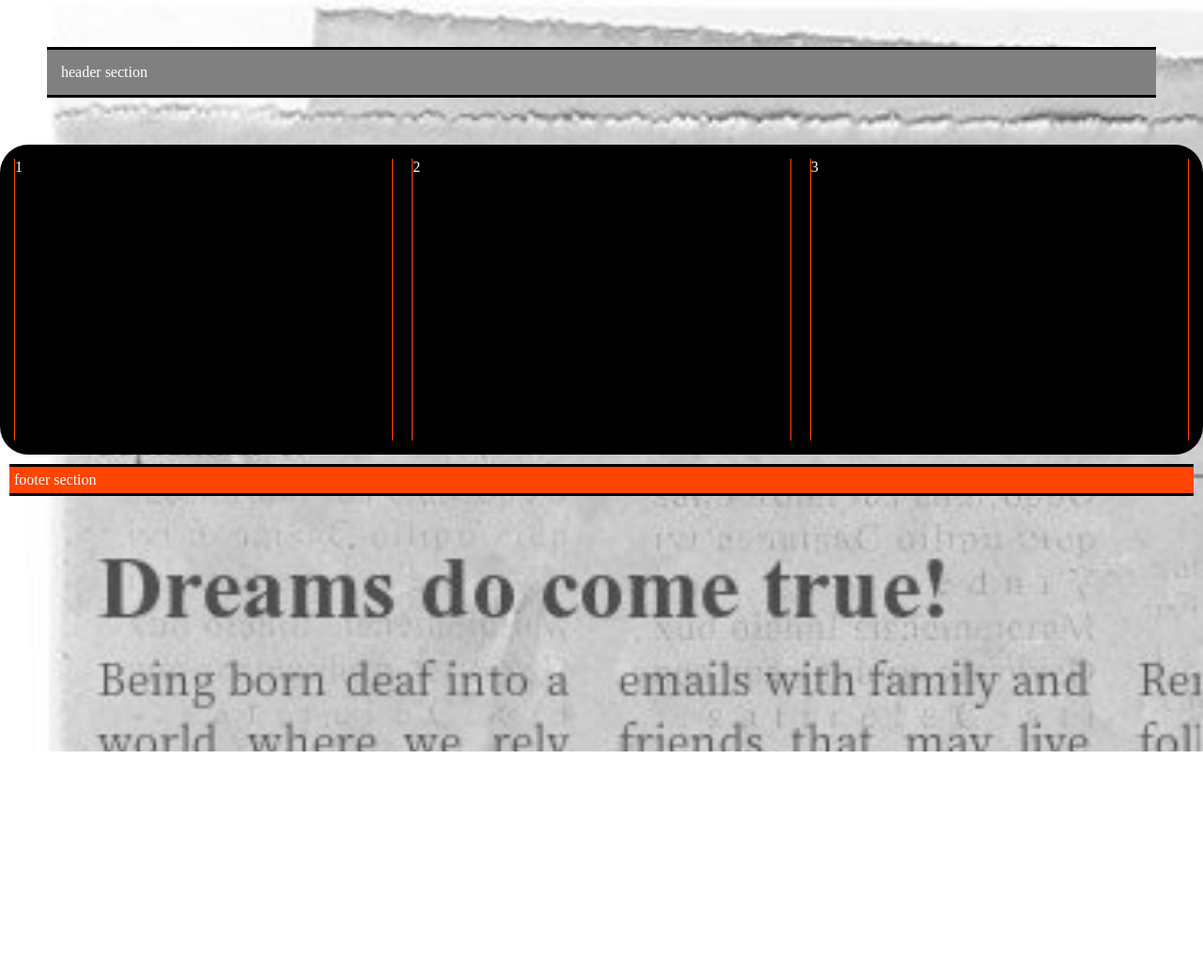
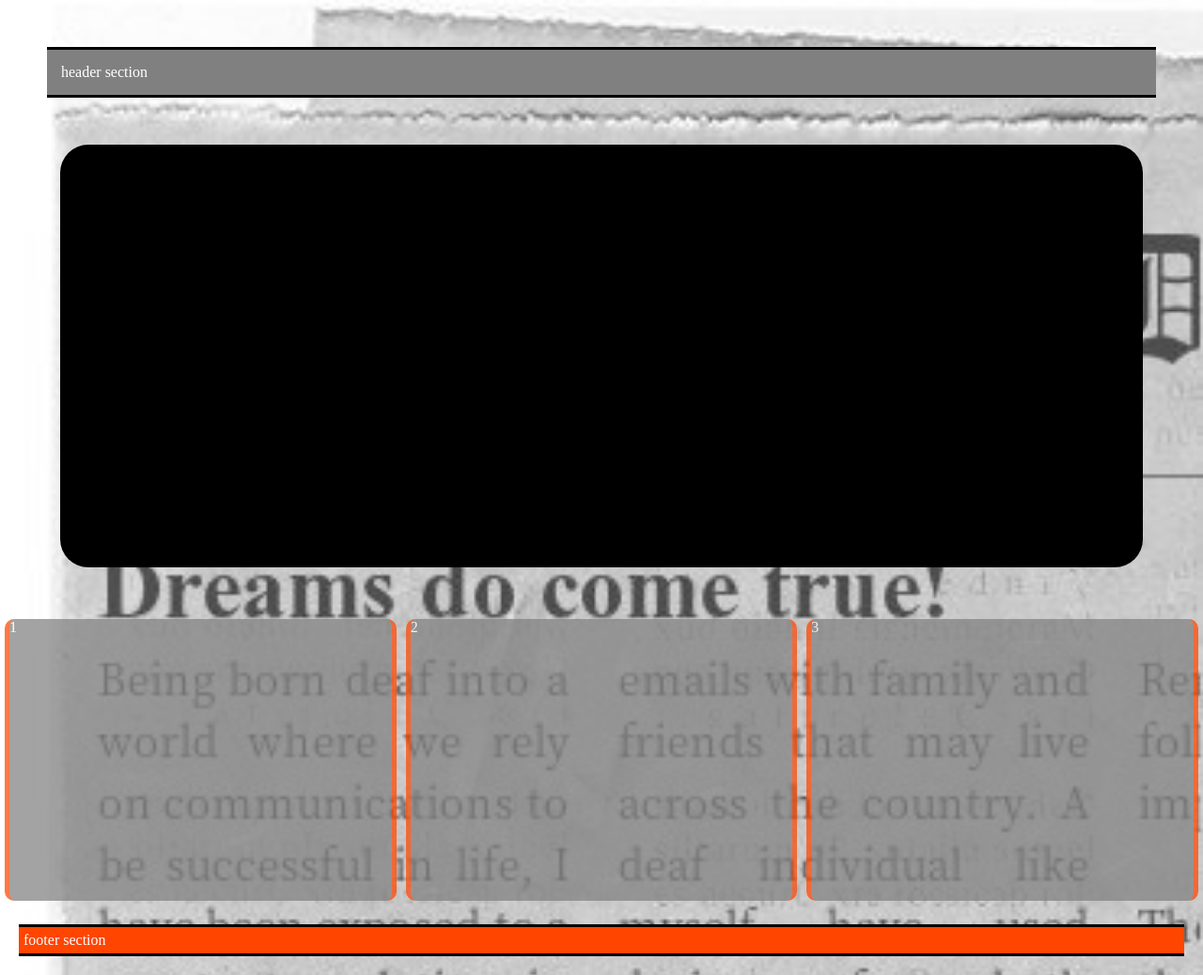
Before and after one commit to ms-dariyansim-xo/Dariyan-Portfolio, a plain HTML site: page index.html in a window 1280 px wide. Shown: the whole page at 94% size. Before the commit the page ends 800 px from the top, so only its background shows below. Drawn offline with Linux system fonts and the light colour scheme.

Commit message:
narrowing down to options

```diff
--- a/css/layout.css
+++ b/css/layout.css
@@ -17,22 +17,30 @@ body{
 #main-container{
     /*display: grid;*/
     /*grid-template-columns: repeat(3, auto);*/
+    height: 450px;
+    width: 90%;
+    margin: 0 auto;
     background-color: black;
-    width: 100%;
     border-radius: 30px;
     padding: 5px;
+
 }
 
 .row-container{
     display: flex;
+    opacity: 80%;
+    margin-top: 50px;
 }
 
 .column{
     height: 300px;
-    border-left: 1px solid orangered;
-    border-right: 1px solid orangered;
+    background-color: gray;
+    opacity: 90%;;
+    border-left: 5px solid orangered;
+    border-right: 5px solid orangered;
     width: 80%;
-    margin: 10px;
+    margin: 5px;
+    border-radius: 10px;
 }
 
 #the-footer{
@@ -40,10 +48,7 @@ body{
     border-top: 3px solid black;
     border-bottom: 3px solid black;
     padding: 5px;
-    margin: 10px;
-
-
-
+    margin: 20px;
 }
 
 @media (max-width: 400px){
--- a/index.html
+++ b/index.html
@@ -13,14 +13,16 @@
     <div id="the-header">header section</div>
 
     <div id="main-container">
-        <div class="row-container">
-            <div class="column">1</div>
-            <div class="column">2</div>
-            <div class="column">3</div>
+        <div class="hero-image-container">
+
         </div>
     </div>
 
-
+    <div class="row-container">
+        <div class="column">1</div>
+        <div class="column">2</div>
+        <div class="column">3</div>
+    </div>
 
     <div id="the-footer">footer section</div>
 
```
